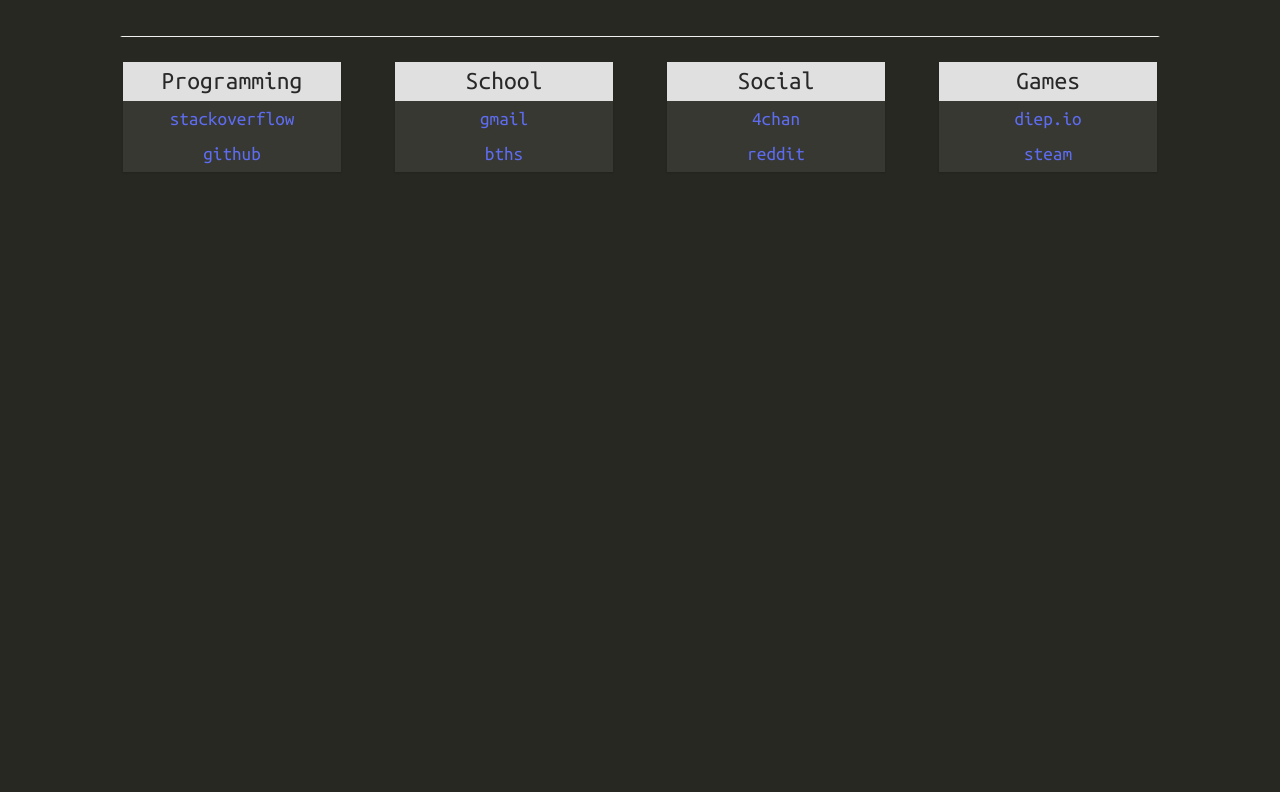
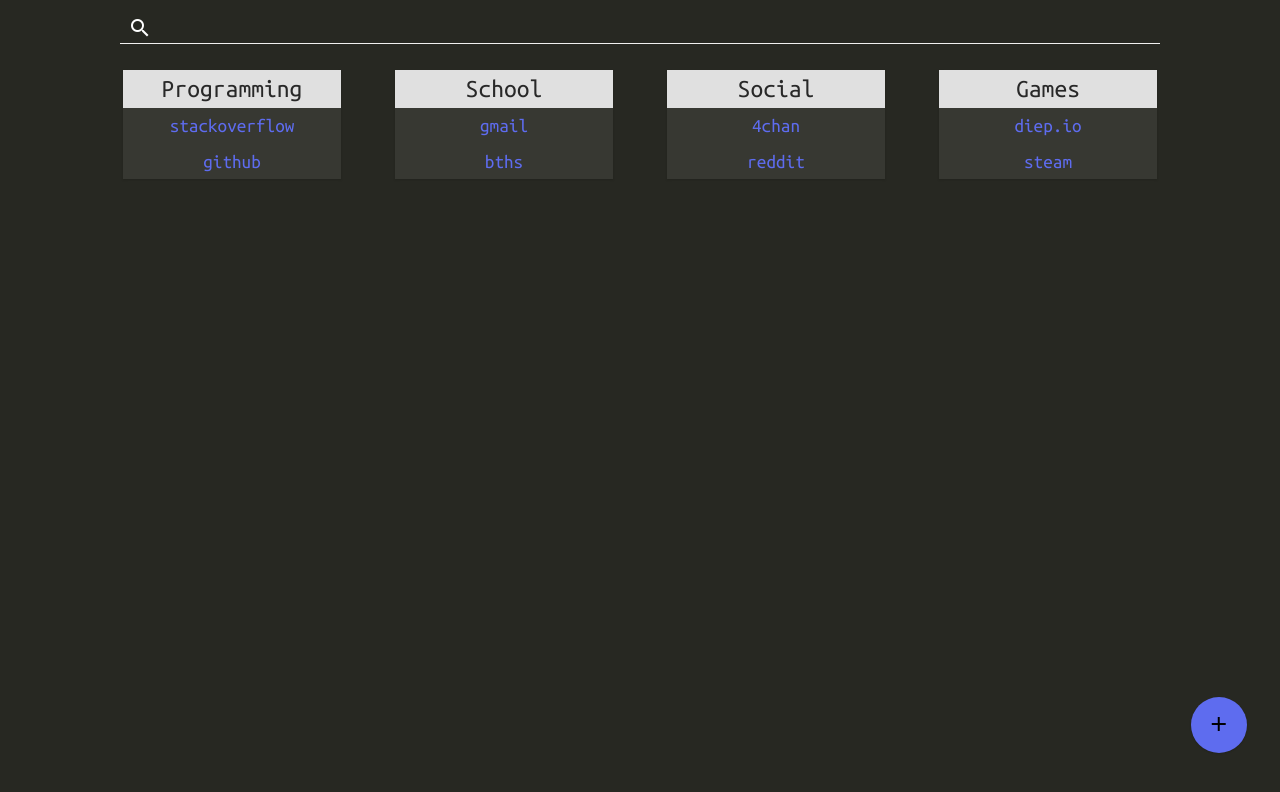
Before and after one commit to ze/start, a plain HTML site: page index.html in a window 1280 px wide. Drawn offline with Linux system fonts and the light colour scheme.

Commit message:
Improved on searching and started on adding items to groups

```diff
--- a/css/style.css
+++ b/css/style.css
@@ -1,7 +1,14 @@
 @import url('https://fonts.googleapis.com/css?family=Ubuntu+Mono');
+@import url('https://fonts.googleapis.com/icon?family=Material+Icons');
 
 * {
     font-family: "Ubuntu Mono", "Ubuntu", Verdana;
+
+    -webkit-user-select: none;
+    -moz-user-select: none;
+    -ms-user-select: none;
+    user-select: none;
+    cursor: default;
 }
 
 *:focus {
@@ -12,18 +19,31 @@ body {
     background-color: #272822;
 }
 
-input {
+
+#search {
     display: flex;
+    position: relative;
 
     width: 80vw;
     padding: .5em;
     margin: .4vw auto;
 
+    border-bottom: 1px solid #F0F0F0;
+}
+
+div > i {
+    position: absolute;
+
+    color: white;
+}
+
+input {
+    width: inherit;
+
     background: transparent;
     color: #3A47CF;
 
     border-color: transparent;
-    border-bottom: 1px solid #F0F0F0;
 
     text-align: center;
     font-size: 1vw;
@@ -43,8 +63,10 @@ input:focus {
 
 .column {
     width: 20%;
+
     background: #373832;
     color: #5E6CEF;
+
     box-shadow: 0 1px 2px rgba(0, 0, 0, 0.15);
     transition: box-shadow .3s ease-in-out;
 }
@@ -77,7 +99,6 @@ tr {
 
 tr:hover {
     background-color: rgba(0, 0, 0, .1);
-    cursor: default;
 }
 
 .icon {
@@ -92,7 +113,22 @@ img {
     image-rendering: pixelated;
 }
 
-p {
-    font-size: 1.5vw;
-    line-height: 0;
+button {
+    position: absolute;
+    bottom: 3.5em;
+    right: 2.5em;
+
+    width: 56px;
+    height: 56px;
+    border: none;
+    border-radius: 28px;
+
+    background: #5E6CEF;
+
+    box-shadow: 0 1px 2px rgba(0, 0, 0, 0.15);
+    transition: box-shadow .3s ease-in-out;
 }
+
+button:hover {
+    box-shadow: 0 4px 4px rgba(0, 0, 0, 0.2);
+}
--- a/index.html
+++ b/index.html
@@ -6,7 +6,11 @@
         <script src="js/script.js" async></script>
     </head>
     <body>
-        <input value="search" onfocus="this.value='';" autofocus>
+        <div id="search">
+            <i class="material-icons">search</i>
+            <input value="search" onfocus="this.value='';" autofocus>
+        </div>
         <div id="container">
+        <button><i class="material-icons">add</i></button>
     </body>
 </html>
--- a/js/script.js
+++ b/js/script.js
@@ -2,12 +2,17 @@
 
 const container = document.querySelector("#container");
 const search = document.querySelector("input");
+const button = document.querySelector("button");
 
-search.onkeypress= (e) => {
+search.onkeypress = (e) => {
     if (e.keyCode == 13) {
-        window.open("https://www.google.com/search?q=" + search.value, "_self");
+        var url = "http://", query = search.value.trim();
+
+        if (!query.includes(".") && query.indexOf("localhost") < 0) url += "google.com/search?q=";
+
+        window.open(url + query, "_self");
     }
-}
+};
 
 class Column {
     constructor() {
```
